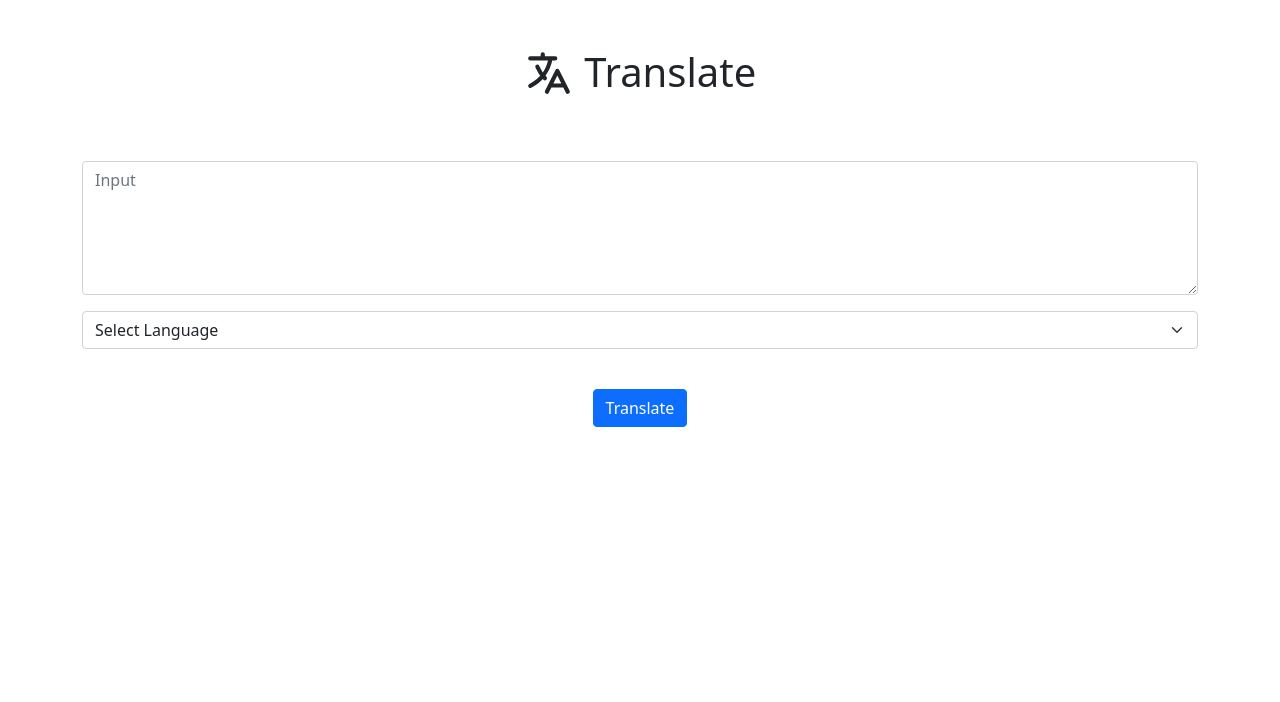
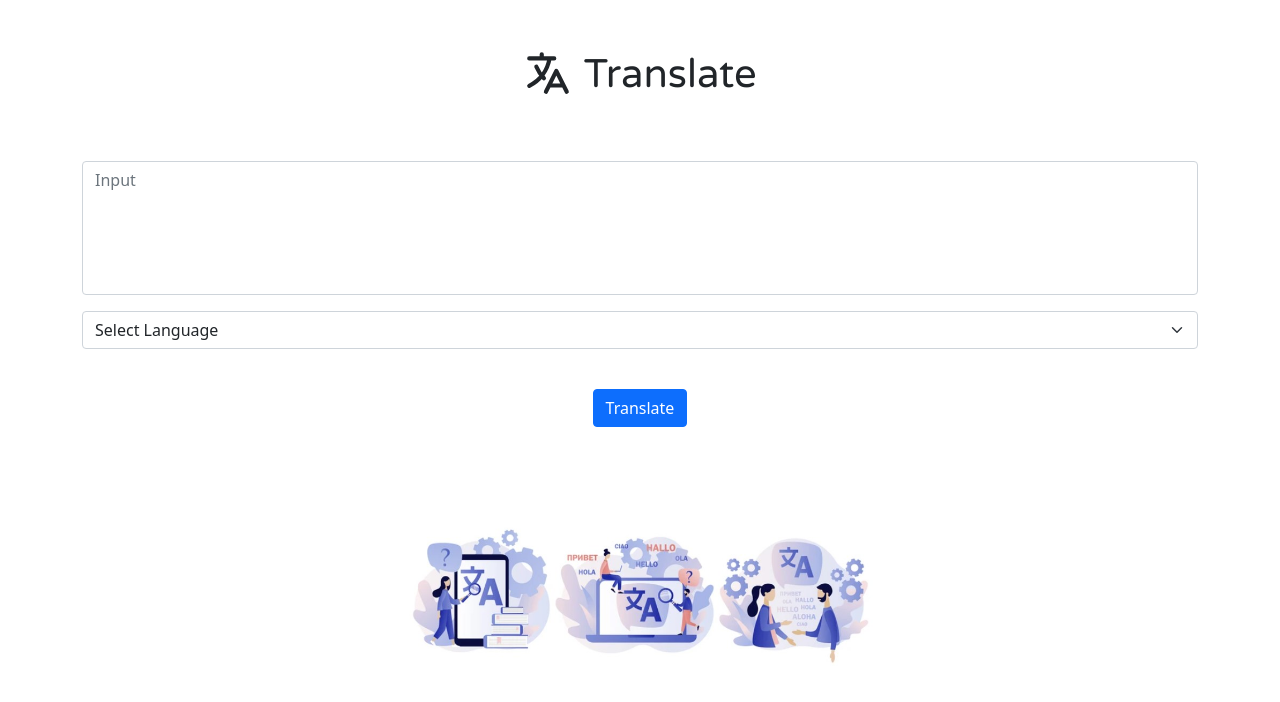
Before and after one commit to prasha230/translateAPI, a Django app: page / in a window 1280 px wide. Shown: the top 702 px of the page. Run offline with Django 4.2, Linux system fonts and the light colour scheme; data comes from the database, SQL or seed files in the repository; both versions use the stored data as it was after the commit.

Commit message:
Images added and speech button fixed

```diff
--- a/translateAPI/translate/forms.py
+++ b/translateAPI/translate/forms.py
@@ -4,5 +4,5 @@ from django import forms
 from .models import LanguageModel
 
 class TranslateForm(forms.Form):
-    inp_text=forms.CharField(label='', max_length=100,widget=forms.Textarea(attrs={'placeholder': 'Input','class':'form-control','rows':5,'columns':15}))
+    inp_text=forms.CharField(label='', max_length=500,widget=forms.Textarea(attrs={'placeholder': 'Input','class':'form-control','rows':5,'columns':15,'style':'resize: none;'}))
     lang=forms.ModelChoiceField(label='',queryset=LanguageModel.objects.all(),empty_label="Select Language",widget=forms.Select(attrs={'class':'form-select'}))
--- a/translateAPI/translate/templates/translate/base.html
+++ b/translateAPI/translate/templates/translate/base.html
@@ -7,7 +7,10 @@
 
     <!-- Bootstrap CSS -->
     <link href="https://cdn.jsdelivr.net/npm/bootstrap@5.1.3/dist/css/bootstrap.min.css" rel="stylesheet" integrity="sha384-1BmE4kWBq78iYhFldvKuhfTAU6auU8tT94WrHftjDbrCEXSU1oBoqyl2QvZ6jIW3" crossorigin="anonymous">
-
+    <link rel="preconnect" href="https://fonts.googleapis.com">
+    <link rel="preconnect" href="https://fonts.gstatic.com" crossorigin>
+    <link href="https://fonts.googleapis.com/css2?family=Varela+Round&display=swap" rel="stylesheet">
+    <link rel="icon" type="image/x-icon" href="static/images/favicon.png">
     <title>Translate</title>
   </head>
   <body>
@@ -15,7 +18,7 @@
         <br><br>
         <center>
 
-          <h1><svg xmlns="http://www.w3.org/2000/svg" class="h-6 w-6" fill="none" viewBox="0 0 24 24" stroke="currentColor" stroke-width="2" width=50px style="padding-bottom:7px;">
+          <h1 style="font-family: 'Varela Round', sans-serif; font-weight:500"><svg xmlns="http://www.w3.org/2000/svg" class="h-6 w-6" fill="none" viewBox="0 0 24 24" stroke="currentColor" stroke-width="2" width=50px style="padding-bottom:7px;">
             <path stroke-linecap="round" stroke-linejoin="round" d="M3 5h12M9 3v2m1.048 9.5A18.022 18.022 0 016.412 9m6.088 9h7M11 21l5-10 5 10M12.751 5C11.783 10.77 8.07 15.61 3 18.129" />
           </svg>&nbsp;Translate</h1>
         </center>
@@ -23,7 +26,10 @@
         {% block content %}
 
         {% endblock %}
-      </div>
+        <div style="position: absolute;top: 65%;left: 50%;transform: translateX(-50%);">
+          <img src="static/images/image.jpg" height="150px"/>
+        </div>
+    </div>
 
     <!-- Optional JavaScript; choose one of the two! -->
 
--- a/translateAPI/translate/views.py
+++ b/translateAPI/translate/views.py
@@ -3,6 +3,7 @@ from .models import LanguageModel
 from .forms import TranslateForm
 import requests
 from gtts import gTTS
+import gtts
 
 # Create your views here.
 def home(request):
@@ -29,10 +30,18 @@ def home(request):
             #making audio files
             myobj = gTTS(text=inp, lang='en', slow=False)
             myobj.save('translate/static/inp.mp3')
-            myobj = gTTS(text=response[0]['translations'][0]['text'], lang=lang_code, slow=False)
-            myobj.save('translate/static/response.mp3')
 
-            return render(request, 'translate/result.html', {'inp': inp, 'response': response[0]['translations'][0]['text'],'sl':sl})
+            lang_available = [x for x in gtts.lang.tts_langs()];
+            if lang_code in lang_available:
+                myobj = gTTS(text=response[0]['translations'][0]['text'], lang=lang_code, slow=False)
+                myobj.save('translate/static/response.mp3')
+                speech_available=True
+            else:
+                speech_available=False
+
+
+
+            return render(request, 'translate/result.html', {'inp': inp, 'response': response[0]['translations'][0]['text'],'sl':sl,'speech_available':speech_available})
     else:
         form = TranslateForm
         if 'submitted' in request.GET:
```
Also changed, not shown: translateAPI/translate/templates/translate/result.html (+5 -7 lines), translateAPI/Language_code.csv (line endings or trailing spaces), translateAPI/db.sqlite3, translateAPI/translate/static/images/favicon.png (added), translateAPI/translate/static/images/favicon.svg (added), translateAPI/translate/static/images/image.jpg (added), 2 other files.
